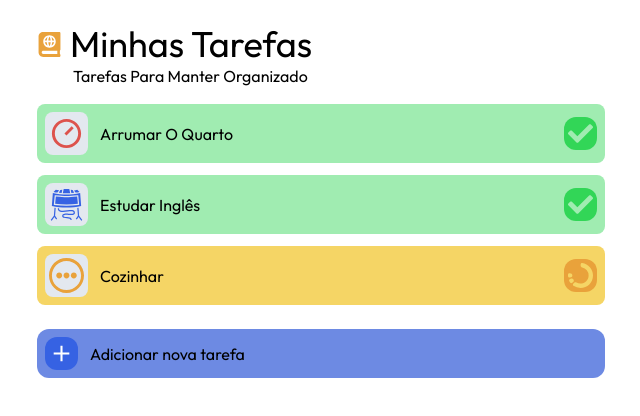
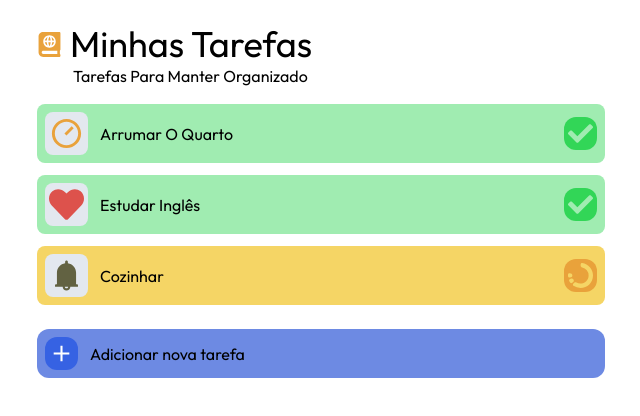
Before and after one commit to Igorwalace/Lista-de-Tarefas, a Next.js app: page / in a window 1280 px wide. Shown: the top 416 px of the page, without its empty margins (319-959 px from the left). Built offline with nearby package versions, Linux system fonts and the light colour scheme.

Commit message:
new icons

```diff
--- a/src/app/pages/componentes/ModalNewTask.tsx
+++ b/src/app/pages/componentes/ModalNewTask.tsx
@@ -1,12 +1,13 @@
 import React from 'react'
+import { AiFillBell } from 'react-icons/ai'
 import { CgMoreO } from 'react-icons/cg'
-import { FaCheck } from 'react-icons/fa'
+import { FaCheck, FaHeart } from 'react-icons/fa'
 import { GiBlackBook, GiClaymoreExplosive } from 'react-icons/gi'
 import { IoMdClose } from 'react-icons/io'
 import { RiTimer2Line } from 'react-icons/ri'
 
 const ModalNewTask = ({ modalNewTask, setModalNewTask, setDescription, description, title, setTitle, handleSendTask, setIsInfo, setIcon, icon }: any) => {
-    const handleIconChange = (value:string) => {
+    const handleIconChange = (value: string) => {
         setIcon(value)
     };
     return (
@@ -29,7 +30,7 @@ const ModalNewTask = ({ modalNewTask, setModalNewTask, setDescription, descripti
                                     />
                                 </div>
                             </div>
-                            <form className="text-[#97A3B6] w-full mt-5 flex flex-col items-start gap-3" onClick={()=>{setIsInfo(false)}}>
+                            <form className="text-[#97A3B6] w-full mt-5 flex flex-col items-start gap-3" onClick={() => { setIsInfo(false) }}>
                                 <div className="w-full ">
                                     <h1 className="p-1">Task name</h1>
                                     <input
@@ -54,28 +55,28 @@ const ModalNewTask = ({ modalNewTask, setModalNewTask, setDescription, descripti
                             <div className="text-[#97A3B6]">
                                 <h1 className="p-1">Icon</h1>
                                 <div className="flex items-center gap-3">
-                                    <div className={`${icon == 'Timer' && 'border-[#3662E3]'} bg-[#00000033] p-1 rounded-md cursor-pointer border-2`} onClick={()=>handleIconChange('Timer')}>
+                                    <div className={`${icon == 'Timer' && 'border-[#3662E3]'} bg-[#00000033] p-1 rounded-md cursor-pointer border-2`} onClick={() => handleIconChange('Timer')}>
                                         <RiTimer2Line
+                                            size={35}
+                                            className="text-[#E9A23B]"
+                                        />
+                                    </div>
+                                    <div className={`${icon == 'Pensando' && 'border-[#3662E3]'} bg-[#00000033] p-1 rounded-md cursor-pointer border-2`} onClick={() => handleIconChange('Pensando')}>
+                                        <FaHeart
                                             size={35}
                                             className="text-[#DD524C]"
                                         />
                                     </div>
-                                    <div className={`${icon == 'Pensando' && 'border-[#3662E3]'} bg-[#00000033] p-1 rounded-md cursor-pointer border-2`} onClick={()=>handleIconChange('Pensando')}>
-                                        <GiClaymoreExplosive
+                                    <div className={`${icon == '3p' && 'border-[#3662E3]'} bg-[#00000033] p-1 rounded-md cursor-pointer border-2`} onClick={() => handleIconChange('3p')}>
+                                        <AiFillBell
+                                            size={35}
+                                            className="text-[#626242]"
+                                        />
+                                    </div>
+                                    <div className={`${icon == 'Book' && 'border-[#3662E3]'} bg-[#00000033] p-1 rounded-md cursor-pointer border-2`} onClick={() => handleIconChange('Book')}>
+                                        <GiBlackBook
                                             size={35}
                                             className="text-[#3662E3]"
-                                        />
-                                    </div>
-                                    <div className={`${icon == '3p' && 'border-[#3662E3]'} bg-[#00000033] p-1 rounded-md cursor-pointer border-2`} onClick={()=>handleIconChange('3p')}>
-                                        <CgMoreO
-                                            size={35}
-                                            className="text-[#E9A23B]"
-                                        />
-                                    </div>
-                                    <div className={`${icon == 'Book' && 'border-[#3662E3]'} bg-[#00000033] p-1 rounded-md cursor-pointer border-2`} onClick={()=>handleIconChange('Book')}>
-                                        <GiBlackBook
-                                            size={35}
-                                            className="text-[#32D657]"
                                         />
                                     </div>
                                 </div>
--- a/src/app/pages/componentes/listaDasTarefas.tsx
+++ b/src/app/pages/componentes/listaDasTarefas.tsx
@@ -1,10 +1,11 @@
-import { FaCheck, FaRegCompass } from 'react-icons/fa'
+import { FaCheck, FaHeart, FaRegCompass } from 'react-icons/fa'
 import { IoMdClose } from 'react-icons/io'
 import { SiStagetimer } from 'react-icons/si'
 import ModalDetailsPage from './modal-details';
 import { RiTimer2Line } from 'react-icons/ri';
 import { GiBlackBook, GiClaymoreExplosive } from 'react-icons/gi';
 import { CgMoreO } from 'react-icons/cg';
+import { AiFillBell } from 'react-icons/ai';
 
 const listaDasTarefas = ({ arrayTarefas, setArrayTarefas, setModalDetails, modalDetails, setTaskDetails, setIsDelete, taskDetails, setIsUptade, isUptade }: any) => {
 
@@ -54,24 +55,24 @@ const listaDasTarefas = ({ arrayTarefas, setArrayTarefas, setModalDetails, modal
                                     {info.icon == 'Timer' &&
                                         <RiTimer2Line
                                             size={35}
-                                            className="text-[#DD524C]"
+                                            className="text-[#E9A23B]"
                                         />
                                     }
                                     {info.icon == 'Pensando' &&
-                                        <GiClaymoreExplosive
-                                            size={35}
-                                            className="text-[#3662E3]"
-                                        />}
+                                        <FaHeart
+                                        size={35}
+                                        className="text-[#DD524C]"
+                                    />}
 
                                     {info.icon == '3p' &&
-                                        <CgMoreO
+                                        <AiFillBell
                                             size={35}
-                                            className="text-[#E9A23B]"
+                                            className="text-[#626242]"
                                         />}
                                     {info.icon == 'Book' &&
                                         <GiBlackBook
                                             size={35}
-                                            className="text-[#32D657]"
+                                            className="text-[#3662E3]"
                                         />
                                     }
                                 </div>
--- a/src/app/pages/componentes/modal-details.tsx
+++ b/src/app/pages/componentes/modal-details.tsx
@@ -1,8 +1,8 @@
 'use client'
 import { useState } from 'react'
-import { AiOutlineDelete } from 'react-icons/ai'
+import { AiFillBell, AiOutlineDelete } from 'react-icons/ai'
 import { CgMoreO } from 'react-icons/cg'
-import { FaCheck } from 'react-icons/fa'
+import { FaCheck, FaHeart } from 'react-icons/fa'
 import { GiBlackBook, GiClaymoreExplosive } from 'react-icons/gi'
 import { IoMdClose } from 'react-icons/io'
 import { RiTimer2Line } from 'react-icons/ri'
@@ -76,7 +76,7 @@ const ModalDetailsPage = ({ modalDetails, setModalDetails, taskDetails, handleDe
                                                     onClick={() => handleEditTask(info.id, info.value, info.icon = 'Timer')}>
                                                     <RiTimer2Line
                                                         size={35}
-                                                        className="text-[#DD524C]"
+                                                        className="text-[#E9A23B]"
                                                     />
                                                 </div>
 
@@ -84,17 +84,17 @@ const ModalDetailsPage = ({ modalDetails, setModalDetails, taskDetails, handleDe
                                                     className={`${info.icon == 'Pensando' && 'border-[#3662E3]'} border-2 bg-[#00000033] p-1 rounded-md cursor-pointer`}
                                                     onClick={() => handleEditTask(info.id, info.value, info.icon = 'Pensando')}
                                                 >
-                                                    <GiClaymoreExplosive
+                                                    <FaHeart
                                                         size={35}
-                                                        className="text-[#3662E3]"
+                                                        className="text-[#DD524C]"
                                                     />
                                                 </div>
                                                 <div
                                                     className={`${info.icon == '3p' && 'border-[#3662E3]'} border-2 bg-[#00000033] p-1 rounded-md cursor-pointer`}
                                                     onClick={() => handleEditTask(info.id, info.value, info.icon = '3p')}>
-                                                    <CgMoreO
+                                                    <AiFillBell
                                                         size={35}
-                                                        className="text-[#E9A23B]"
+                                                        className="text-[#626242]"
                                                     />
                                                 </div>
                                                 <div
@@ -103,7 +103,7 @@ const ModalDetailsPage = ({ modalDetails, setModalDetails, taskDetails, handleDe
                                                 >
                                                     <GiBlackBook
                                                         size={35}
-                                                        className="text-[#32D657]"
+                                                        className="text-[#3662E3]"
                                                     />
                                                 </div>
                                             </div>
```
